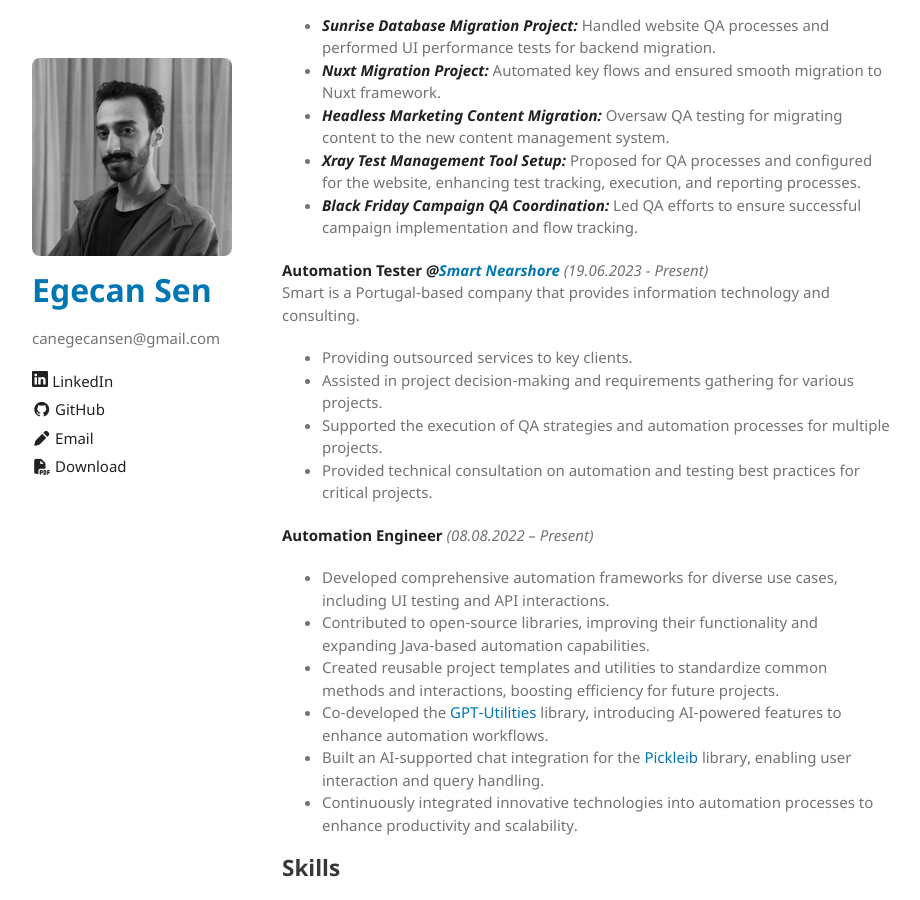
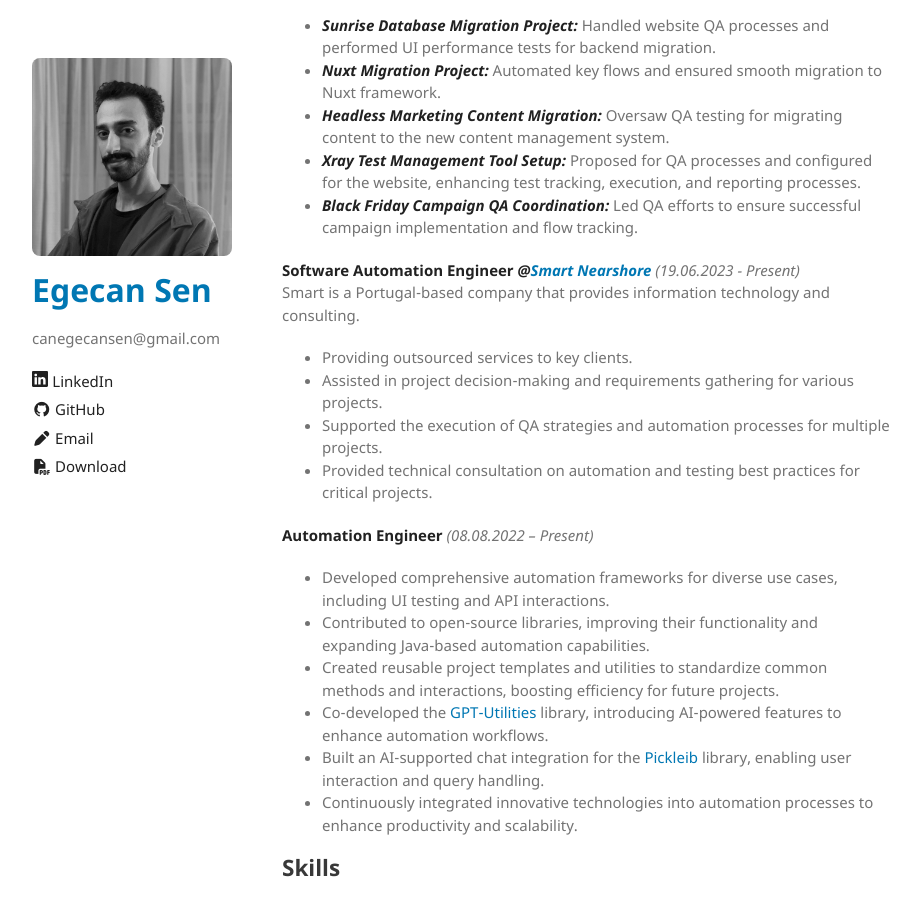
Before and after one commit to egecansen/resume, a Jekyll site: the page built from index.md, in a window 1280 px wide and 900 px high, scrolled down 979 px. Shown: the whole window, without its empty margins (178-1098 px from the left). Built offline with Jekyll 4.4.1, drawn with Linux system fonts in a browser that asks for light colours.

Commit message:
Update index.md

```diff
--- a/index.md
+++ b/index.md
@@ -35,7 +35,7 @@ citizenM is a Netherlands-based, global hotel developer, investor, and hotel cha
 - ***Black Friday Campaign QA Coordination:*** Led QA efforts to ensure successful campaign implementation and flow tracking.
 
 
-**Automation Tester** ***@[Smart Nearshore](https://www.smartconsulting.pt/en/services/nearshore){:target="_blank" rel="noopener noreferrer"}*** _(19.06.2023 - Present)_ <br>
+**Software Automation Engineer** ***@[Smart Nearshore](https://www.smartconsulting.pt/en/services/nearshore){:target="_blank" rel="noopener noreferrer"}*** _(19.06.2023 - Present)_ <br>
 Smart is a Portugal-based company that provides information technology and consulting.
 - Providing outsourced services to key clients.
 - Assisted in project decision-making and requirements gathering for various projects.
```
